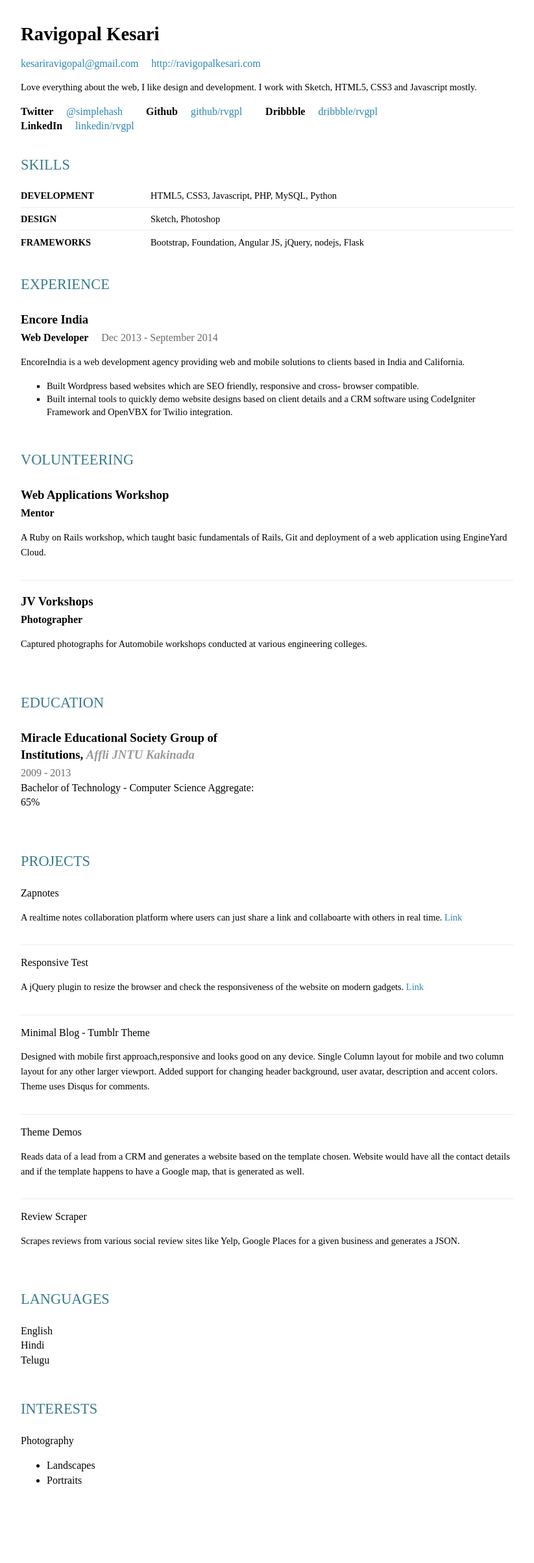
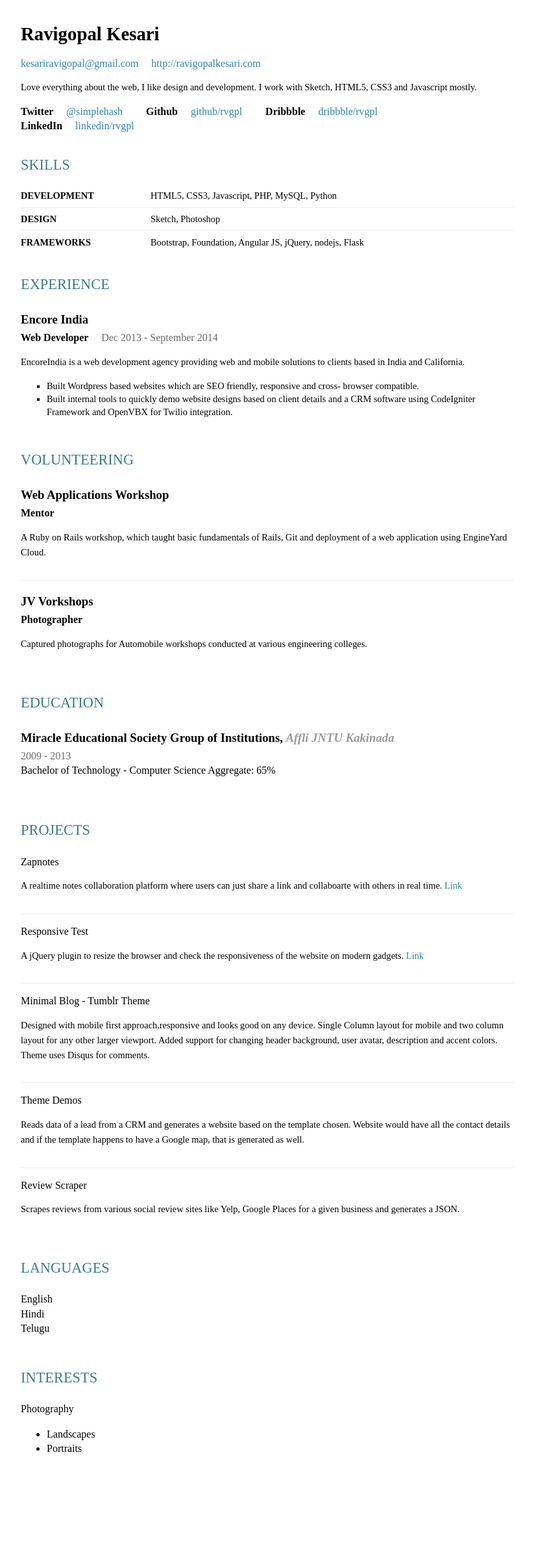
Before and after one commit to rvgpl/rvgpl.github.io, a Jekyll site: the page built from resume.html, in a window 1280 px wide. Shown: the whole page at 65% size, without its empty margins (8-831 px from the left). Built offline with Jekyll 4.4.1, drawn with Linux system fonts in a browser that asks for light colours; Markdown is read by kramdown in place of the engine named in the settings; after the commit the page ends 2358 px from its top, so only the background shows below that.

Commit message:
Fixed width of education.item

```diff
--- a/resume.html
+++ b/resume.html
@@ -148,7 +148,7 @@ section h2 {
 #education .item {
 	display: inline-block;
 	vertical-align: top;
-	width: 49.5%;
+	width: 100%;
 	border-bottom: 0;
 }
 
```
